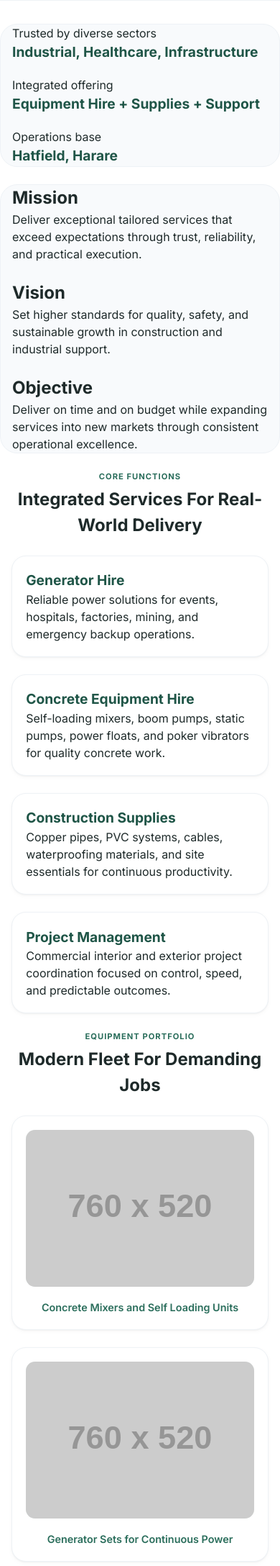
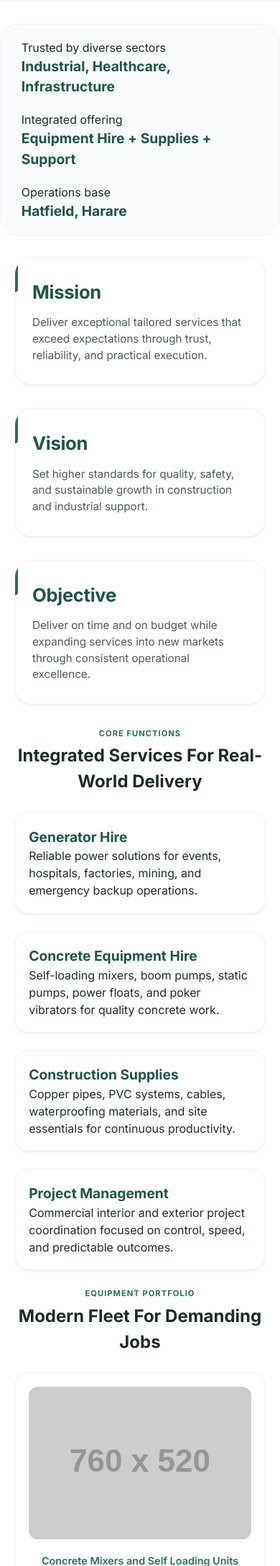
Before and after one commit to TKay25/Genspech, a Flask app: page / in a window 390 px wide. Shown: the part 1029-3205 px from the top of the page at 72% size. Run offline with Flask 3, Linux system fonts and the light colour scheme; grey boxes labelled with a size stand in for pictures from a placeholder-image service; some libraries are stand-ins or nearby versions.

Commit message:
Update index.html

```diff
--- a/templates/index.html
+++ b/templates/index.html
@@ -47,8 +47,7 @@
       padding: 0 2rem;
     }
 
-    /* tighter spacing, reduced empty areas */
-    section, .summary, .mission, .trust, .process, .contact {
+    section, .summary, .mission-block, .trust, .process, .contact {
       scroll-margin-top: 1.5rem;
     }
 
@@ -63,7 +62,7 @@
       transform: translateY(0);
     }
 
-    /* header - compact but elegant */
+    /* header */
     .hero {
       padding: 0.8rem 0 2rem;
       background: linear-gradient(135deg, var(--pure-white) 0%, var(--brand-green-light) 100%);
@@ -219,26 +218,14 @@
     }
 
     @media (max-width: 900px) {
-      .hero-grid {
-        grid-template-columns: 1fr;
-        text-align: center;
-        gap: 1.5rem;
-      }
-      .hero-stats {
-        justify-content: center;
-      }
-      .nav-links {
-        display: none;
-      }
-      .shell {
-        padding: 0 1.25rem;
-      }
-      h1 {
-        font-size: 2.2rem;
-      }
+      .hero-grid { grid-template-columns: 1fr; text-align: center; gap: 1.5rem; }
+      .hero-stats { justify-content: center; }
+      .nav-links { display: none; }
+      .shell { padding: 0 1.25rem; }
+      h1 { font-size: 2.2rem; }
     }
 
-    /* compact cards with cleaner spacing */
+    /* summary */
     .summary {
       display: flex;
       flex-wrap: wrap;
@@ -251,17 +238,60 @@
       border: 1px solid var(--light-grey-border);
     }
 
-    .mission {
+    /* === NEATER MISSION CARDS (modern glass/card style) === */
+    .mission-cards {
       display: flex;
       flex-wrap: wrap;
-      gap: 1.5rem;
-      background: var(--light-grey);
-      border-radius: 1.5rem;
-      padding: 1.5rem;
-      margin: 1.5rem 0;
-      border: 1px solid var(--light-grey-border);
+      gap: 2rem;
+      margin: 1.8rem 0 2rem;
+      justify-content: center;
     }
 
+    .mission-card {
+      flex: 1;
+      min-width: 240px;
+      background: var(--pure-white);
+      border-radius: 1.5rem;
+      padding: 1.8rem 1.5rem;
+      transition: transform 0.25s ease, box-shadow 0.3s ease;
+      border: 1px solid var(--light-grey-border);
+      box-shadow: var(--shadow-sm);
+      position: relative;
+      overflow: hidden;
+    }
+
+    .mission-card:hover {
+      transform: translateY(-6px);
+      box-shadow: var(--shadow-lg);
+      border-color: var(--brand-green-soft);
+    }
+
+    .mission-card::before {
+      content: '';
+      position: absolute;
+      top: 0;
+      left: 0;
+      width: 4px;
+      height: 48px;
+      background: var(--brand-green);
+      border-radius: 0 4px 4px 0;
+    }
+
+    .mission-card h3 {
+      font-size: 1.6rem;
+      font-weight: 700;
+      margin-bottom: 0.75rem;
+      color: var(--brand-green-dark);
+      letter-spacing: -0.3px;
+    }
+
+    .mission-card p {
+      color: var(--text-secondary);
+      line-height: 1.5;
+      font-size: 0.95rem;
+    }
+
+    /* rest of styles */
     .service-grid,
     .sector-grid,
     .machine-grid,
@@ -415,7 +445,7 @@
       font-size: 0.85rem;
     }
 
-    /* chatbot refined */
+    /* chatbot */
     .chatbot-shell {
       position: fixed;
       bottom: 1.5rem;
@@ -549,20 +579,10 @@
     }
 
     @media (max-width: 560px) {
-      .chat-panel {
-        width: 280px;
-        right: -0.5rem;
-        bottom: 4rem;
-      }
-      .btn {
-        padding: 0.5rem 1rem;
-      }
-      h2 {
-        font-size: 1.5rem;
-      }
-      .shell {
-        padding: 0 1rem;
-      }
+      .chat-panel { width: 280px; right: -0.5rem; bottom: 4rem; }
+      .btn { padding: 0.5rem 1rem; }
+      h2 { font-size: 1.5rem; }
+      .mission-card { min-width: 100%; }
     }
   </style>
 </head>
@@ -596,7 +616,21 @@
 <main>
   <div class="shell summary reveal"><article><p>Trusted by diverse sectors</p><h3>Industrial, Healthcare, Infrastructure</h3></article><article><p>Integrated offering</p><h3>Equipment Hire + Supplies + Support</h3></article><article><p>Operations base</p><h3>Hatfield, Harare</h3></article></div>
 
-  <div class="shell mission reveal" id="about"><article><h2>Mission</h2><p>Deliver exceptional tailored services that exceed expectations through trust, reliability, and practical execution.</p></article><article><h2>Vision</h2><p>Set higher standards for quality, safety, and sustainable growth in construction and industrial support.</p></article><article><h2>Objective</h2><p>Deliver on time and on budget while expanding services into new markets through consistent operational excellence.</p></article></div>
+  <!-- Neater Mission/Vision/Objective Cards (redesigned) -->
+  <div class="shell mission-cards reveal" id="about">
+    <div class="mission-card">
+      <h3>Mission</h3>
+      <p>Deliver exceptional tailored services that exceed expectations through trust, reliability, and practical execution.</p>
+    </div>
+    <div class="mission-card">
+      <h3>Vision</h3>
+      <p>Set higher standards for quality, safety, and sustainable growth in construction and industrial support.</p>
+    </div>
+    <div class="mission-card">
+      <h3>Objective</h3>
+      <p>Deliver on time and on budget while expanding services into new markets through consistent operational excellence.</p>
+    </div>
+  </div>
 
   <section class="shell services" id="services"><div class="section-head reveal"><p class="kicker">Core Functions</p><h2>Integrated Services For Real-World Delivery</h2></div><div class="service-grid"><article class="service-card reveal"><h3>Generator Hire</h3><p>Reliable power solutions for events, hospitals, factories, mining, and emergency backup operations.</p></article><article class="service-card reveal delay-1"><h3>Concrete Equipment Hire</h3><p>Self-loading mixers, boom pumps, static pumps, power floats, and poker vibrators for quality concrete work.</p></article><article class="service-card reveal delay-2"><h3>Construction Supplies</h3><p>Copper pipes, PVC systems, cables, waterproofing materials, and site essentials for continuous productivity.</p></article><article class="service-card reveal delay-3"><h3>Project Management</h3><p>Commercial interior and exterior project coordination focused on control, speed, and predictable outcomes.</p></article></div></section>
 
@@ -622,7 +656,7 @@
 <footer><div class="shell footer-row"><p>© <span id="year"></span> Genspech Investments. Built for growth, quality, and reliability.</p><a href="/admin">Admin Dashboard</a></div></footer>
 
 <script>
-  // quote & chatbot functionality
+  // Quote & Chatbot logic (same as before, fully functional)
   const RATES = { generator: 180, "self-loader": 420, "boom-pump": 650, "static-pump": 480, "power-float": 120, poker: 90 };
   const URGENCY_MULTIPLIER = { standard: 1, priority: 1.15, urgent: 1.3 };
   const MACHINE_NAMES = { generator: "Generator Hire", "self-loader": "Self Loading Concrete Mixer", "boom-pump": "Boom Pump", "static-pump": "Static Pump", "power-float": "Power Float", poker: "Poker Vibrator" };
@@ -657,7 +691,7 @@
     } catch(err) { resultDiv.innerHTML = `<p>Service error. Please refresh.</p>`; }
   });
 
-  // Chatbot with same refined style
+  // Chatbot
   const machineAliases = { generator: "generator", genset: "generator", "self loader": "self-loader", "self loading": "self-loader", mixer: "self-loader", boom: "boom-pump", "boom pump": "boom-pump", static: "static-pump", "static pump": "static-pump", "power float": "power-float", float: "power-float", poker: "poker", vibrator: "poker" };
   const extractMachine = (msg) => { const low = msg.toLowerCase(); for(let [alias, key] of Object.entries(machineAliases)) if(low.includes(alias)) return key; return null; };
   const extractDays = (msg) => { const match = msg.match(/\b(\d{1,3})\s*(?:day|days|d)\b/i); if(match) return parseInt(match[1]); const standalone = msg.match(/\b(\d{1,3})\b/); return standalone ? parseInt(standalone[1]) : null; };
@@ -712,7 +746,7 @@
 
   chatToggle?.addEventListener('click', () => { const hidden = chatPanel.hidden; chatPanel.hidden = !hidden; if(hidden && chatMessages.children.length===0) addMessage("👋 Hi! I'm the Genspech quote bot. Tell me machine + days + urgency. Example: 'boom pump for 2 days priority'", false); });
 
-  // reveal + countup
+  // reveal + counters
   const reveals = document.querySelectorAll('.reveal');
   const observer = new IntersectionObserver((entries) => { entries.forEach(entry => { if(entry.isIntersecting) entry.target.classList.add('visible'); }); }, { threshold: 0.1 });
   reveals.forEach(r => observer.observe(r));
```
